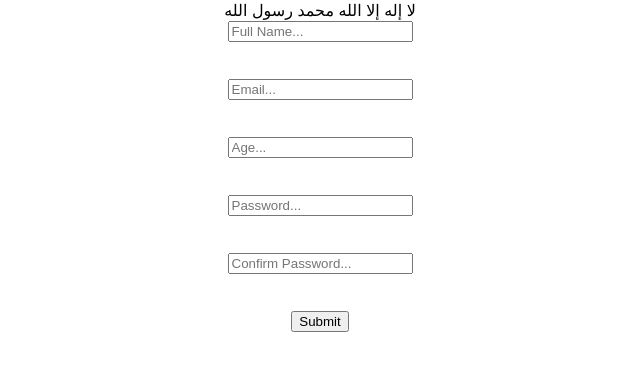
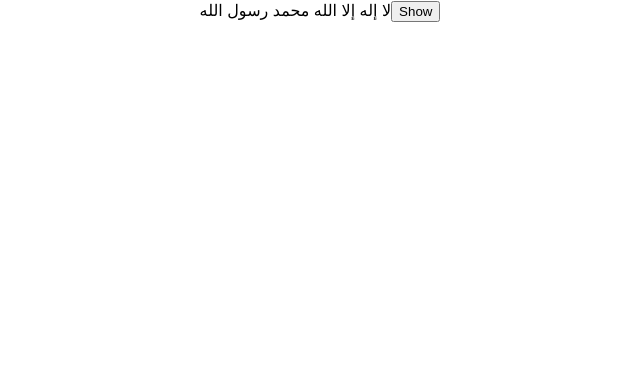
Before and after one commit to mannawar/react-2024, a React (Create React App) app: page / in a window 1280 px wide. Shown: the top 370 px of the page, without its empty margins (320-960 px from the left). Built offline with nearby package versions, Linux system fonts and the light colour scheme.

Commit message:
custom hooks

```diff
--- a/src/App.js
+++ b/src/App.js
@@ -1,15 +1,18 @@
 import './App.css';
-
-import { Form } from './pages/Form.js';
+import { useToggle } from './useToggle';
 
 function App() {
+  const[isVisible, toggle] = useToggle();
+
 
   return (
     <>
       <div className='App'>
-
         لا إله إلا الله محمد رسول الله
-        <Form />
+        <button onClick={() => toggle() }>
+          {isVisible ? "Hide": "Show"}
+        </button>
+        {isVisible && <h1>Hidden Text</h1>}
 
       </div>
     </>
--- /dev/null
+++ b/src/useToggle.js
@@ -0,0 +1,9 @@
+import {useState} from 'react'
+export const useToggle = (initialState= false) => {
+    const [state, setState] = useState(initialState);
+
+    const toggle = () => {
+        setState((prev) => !prev)
+    }
+    return [state, toggle]
+}
```
